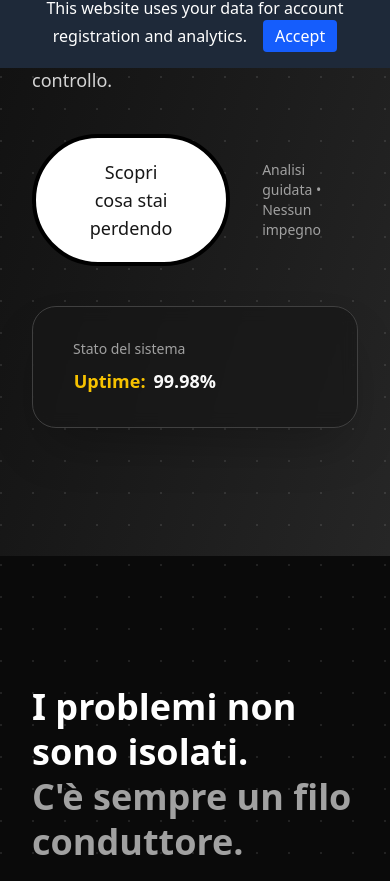
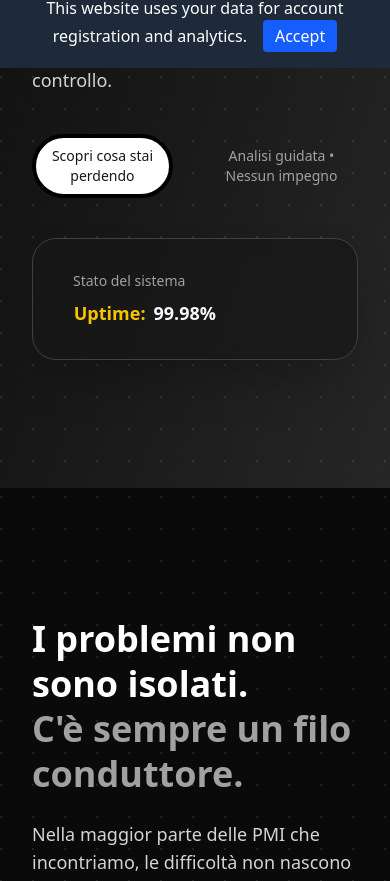
Before and after one commit to Gim2510/fe_service, a React (Vite) app: page / in a window 390 px wide. Shown: the part 776-1657 px from the top of the page. Built offline with nearby package versions, Linux system fonts and the light colour scheme.

Commit message:
fix: text

```diff
--- a/src/Components/HomeComponents/HeroSection.tsx
+++ b/src/Components/HomeComponents/HeroSection.tsx
@@ -50,14 +50,14 @@ export function HeroSection() {
                     <div className="flex items-center gap-8">
                         <button
                             onClick={goToSurvey}
-                            className="relative px-12 py-5 rounded-full bg-white border-4 border-black hover:text-black cursor-pointer text-neutral-900 text-lg font-medium overflow-hidden group hover:scale-105 active:scale-95 transition-all"
+                            className="relative px-2 sm:px-12 sm:py-5 py-2 rounded-full bg-white border-4 border-black hover:text-black cursor-pointer text-neutral-900 text-sm sm:text-lg font-medium overflow-hidden group hover:scale-105 active:scale-95 transition-all"
                         >
                             <span className="relative z-10">Scopri cosa stai perdendo</span>
                             <span
                                 className="absolute inset-0 bg-yellow-400 translate-y-full group-hover:translate-y-0 transition-transform"/>
                         </button>
 
-                        <span className="text-sm text-neutral-400">
+                        <span className="text-sm text-neutral-400 text-center">
               Analisi guidata • Nessun impegno
             </span>
                     </div>
```
